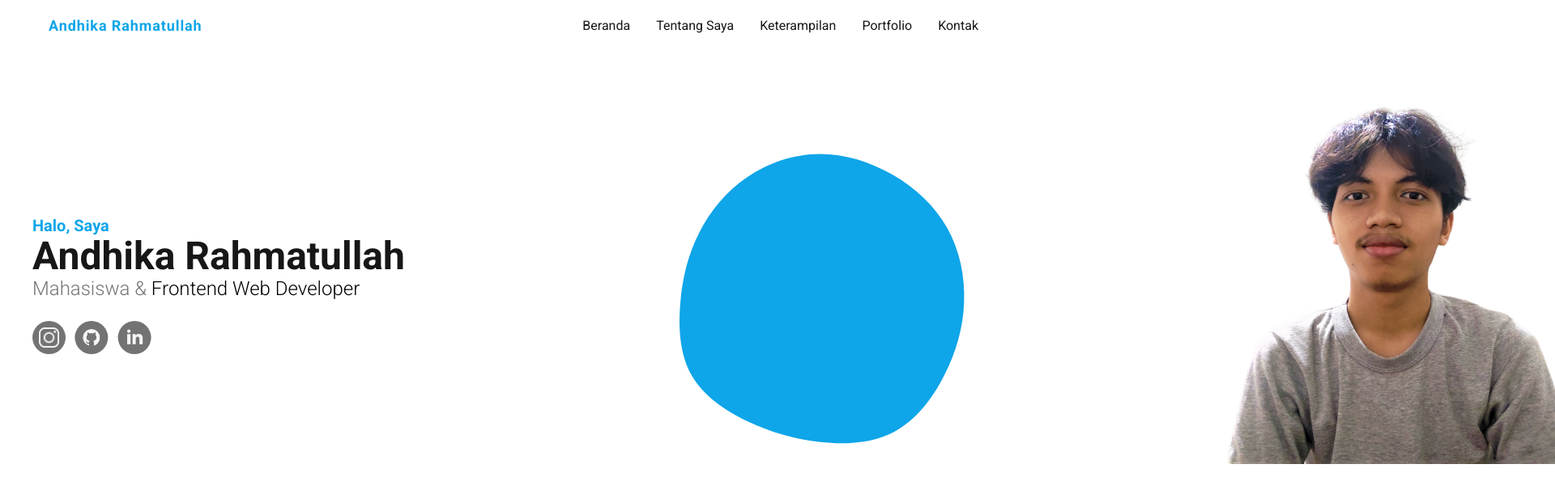
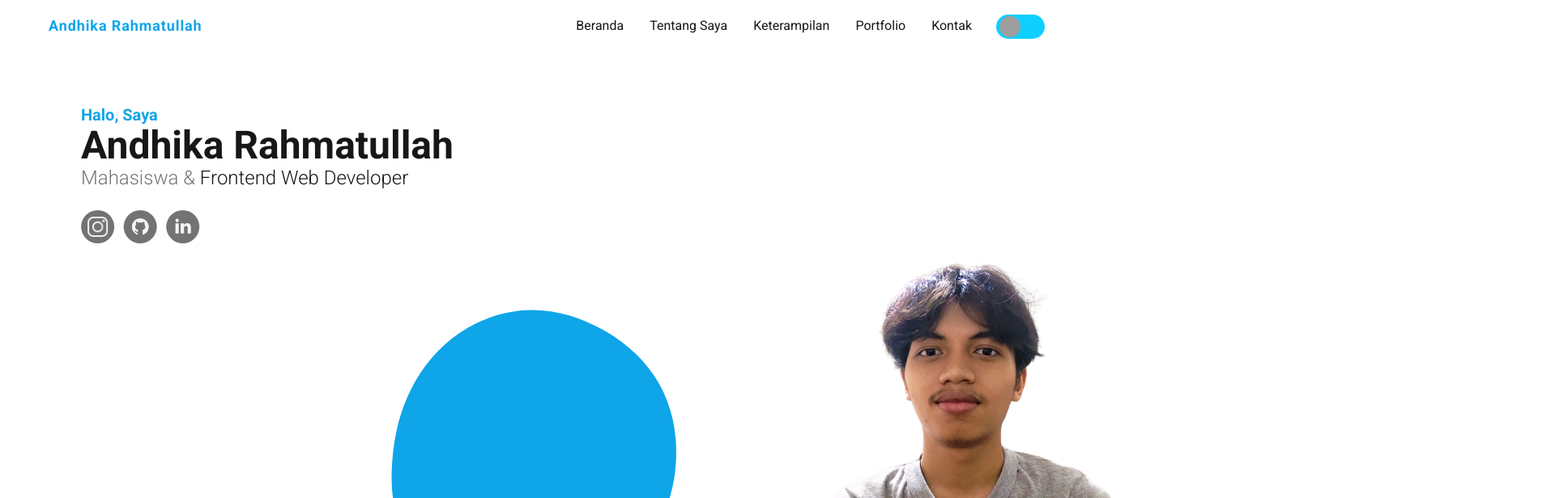
Before and after one commit to AndhikaRahmatullah/portfolio, a React (Create React App) app: page / in a window 1280 px wide. Shown: the top 616 px of the page at 81% size, 1920 px wide, since content can reach past the window. Built offline with nearby package versions, Linux system fonts and the light colour scheme; grey boxes are pictures that could not be loaded; what prettier-plugin-tailwindcss would draw is missing.

Commit message:
feature: add dark mode

```diff
--- a/src/components/About.jsx
+++ b/src/components/About.jsx
@@ -5,7 +5,7 @@ const About = ({ aboutItem }) => {
 	return (
 		<div
 			id="about"
-			className={aboutItem ? "bg-neutral-100 transition-all duration-500" : "bg-transparent transition-all duration-500"}>
+			className={aboutItem ? "bg-neutral-200 transition-all duration-500 dark:bg-neutral-800" : "bg-transparent transition-all duration-500 dark:bg-dark"}>
 			<div className="container py-20 lg:py-32">
 				{aboutItem && (
 					<motion.p
@@ -24,7 +24,7 @@ const About = ({ aboutItem }) => {
 							animate={{ opacity: 1, x: 0 }}
 							transition={{ duration: 1, delay: 0.5, type: "spring", stiffness: 20, damping: 5 }}
 							className="flex flex-col justify-center gap-3 lg:w-[600px]">
-							<p className="text-3xl font-semibold tracking-wide text-dark lg:text-4xl">
+							<p className="text-3xl font-semibold tracking-wide text-dark dark:text-white lg:text-4xl">
 								Mahasiswa <span className="block">Teknik Informatika</span>
 							</p>
 							<p className="text-base leading-snug text-neutral-500 lg:text-lg">Saya adalah Mahasiswa aktif Strata Satu (S1) disalah satu Perguruan Tinggi di Kota Bogor, tepatnya di Universitas Ibn Khaldun Bogor. Dengan penjurusan Teknik Informatika yang saya tempuh, akan sangat membantu dalam perkembangan diri dibidang Teknologi itu sendiri.</p>
@@ -38,7 +38,7 @@ const About = ({ aboutItem }) => {
 							animate={{ opacity: 1, x: 0 }}
 							transition={{ duration: 1, delay: 1, type: "spring", stiffness: 20, damping: 5 }}
 							className="flex flex-col justify-center gap-3 lg:w-[600px]">
-							<p className="text-3xl font-semibold tracking-wide text-dark lg:text-4xl">
+							<p className="text-3xl font-semibold tracking-wide text-dark dark:text-white lg:text-4xl">
 								Frontend <span className="block">Web Developer</span>
 							</p>
 							<p className="text-base leading-snug text-neutral-500 lg:text-lg">Memiliki kemampuan dalam Bahasa Pemrograman Javascript. Dengan library React atau Vue pada bagian Frontend yang saya gunakan untuk Website yang dikembangkan.</p>
--- a/src/components/BackToTop.jsx
+++ b/src/components/BackToTop.jsx
@@ -14,7 +14,7 @@ const BackToTop = ({ showIcon }) => {
 						<img
 							src="https://img.icons8.com/fluency/512/collapse-arrow.png"
 							alt="back top"
-							className="fixed right-4 bottom-4 w-[45px] rounded-full border-2 border-primary p-2 hover:animate-pulse md:w-[50px]"
+							className="fixed right-4 bottom-4 z-30 w-[45px] rounded-full border-2 border-primary p-2 hover:animate-pulse md:w-[50px]"
 						/>
 					</a>
 				</motion.div>
--- a/src/components/Contact.jsx
+++ b/src/components/Contact.jsx
@@ -2,6 +2,7 @@ import { motion } from "framer-motion";
 
 const Contact = ({ contactItem }) => {
 	return (
+		<div className="transition-all duration-500 dark:bg-dark">
 			<div
 				id="contact"
 				className="py-20 lg:py-32">
@@ -22,7 +23,7 @@ const Contact = ({ contactItem }) => {
 							animate={{ opacity: 1, x: 0 }}
 							transition={{ duration: 1, delay: 0.5, type: "spring", stiffness: 20, damping: 5 }}
 							className="mb-16 flex flex-col items-center justify-center gap-5 lg:mx-72">
-						<p className="text-center text-4xl font-bold tracking-wide text-dark lg:text-5xl">Hubungi Saya</p>
+							<p className="text-center text-4xl font-bold tracking-wide text-dark dark:text-white lg:text-5xl">Hubungi Saya</p>
 							<p className="text-center text-base leading-snug text-neutral-500 lg:text-lg">Untuk pertanyaan lebih lanjut, silahkan hubungi Saya.</p>
 						</motion.div>
 					)}
@@ -133,6 +134,7 @@ const Contact = ({ contactItem }) => {
 					</div>
 				</div>
 			</div>
+		</div>
 	);
 };
 
--- /dev/null
+++ b/src/components/DarkMode.jsx
@@ -0,0 +1,33 @@
+import { useState, useEffect } from "react";
+import "../darkMode.css";
+
+const DarkMode = () => {
+	const html = document.querySelector("html");
+
+	const handleChange = (e) => {
+		if (e.target.checked) {
+			html.classList.add("dark");
+		} else {
+			html.classList.remove("dark");
+		}
+	};
+
+	return (
+		<div
+			className=""
+			id="head">
+			<div className="absolute right-[10px] top-[20px]">
+				<label className="switch">
+					<input
+						type="checkbox"
+						id="checkboxRef"
+						onChange={handleChange}
+					/>
+					<span className="slider round"></span>
+				</label>
+			</div>
+		</div>
+	);
+};
+
+export default DarkMode;
--- a/src/components/Footer.jsx
+++ b/src/components/Footer.jsx
@@ -1,7 +1,7 @@
 const Footer = ({ footerItem, contactItem }) => {
 	return (
 		<div
-			className={footerItem && contactItem ? "bg-dark pt-10 pb-2 transition-all duration-500 lg:pt-20" : "bg-transparent pt-10 pb-2 transition-all duration-500 lg:pt-20"}
+			className={footerItem && contactItem ? "bg-dark pt-10 pb-2 transition-all duration-500 dark:bg-neutral-800 lg:pt-20" : "bg-transparent pt-10 pb-2 transition-all duration-500 dark:bg-dark lg:pt-20"}
 			id="footer">
 			<div className="container mb-5 flex flex-col items-center justify-between gap-10 md:mb-10 lg:mb-20 lg:flex-row ">
 				{/* name */}
--- a/src/components/Hero.jsx
+++ b/src/components/Hero.jsx
@@ -87,9 +87,9 @@ const Hero = () => {
 
 	return (
 		<div
-			className="container flex flex-wrap items-center justify-center gap-5 pt-20 lg:justify-between lg:pt-32 lg:pb-16"
+			className="flex flex-wrap items-center justify-center gap-5 pt-20 transition-all duration-500 dark:bg-dark lg:justify-between lg:pt-32 lg:pb-16"
 			id="home">
-			<div className="flex flex-col items-center justify-center gap-6 md:items-start">
+			<div className="container flex flex-col items-center justify-center gap-6 px-[100px] md:items-start">
 				<motion.div
 					variants={variantsHero}
 					initial="hidden"
@@ -103,14 +103,14 @@ const Hero = () => {
 
 					<motion.p
 						variants={variantsHeroChild}
-						className="mb-3 text-center text-4xl font-bold text-dark md:mb-0 md:text-start lg:text-5xl">
+						className="mb-3 text-center text-4xl font-bold text-dark dark:text-white md:mb-0 md:text-start lg:text-5xl">
 						Andhika Rahmatullah
 					</motion.p>
 
 					<motion.p
 						variants={variantsHeroChild}
-						className="text-center text-xl font-light md:text-start lg:text-2xl">
-						<span className="block  text-neutral-500 md:inline-block">Mahasiswa &</span> Frontend Web Developer
+						className="text-center text-xl font-light text-dark dark:text-white md:text-start lg:text-2xl">
+						<span className="block text-neutral-500 md:inline-block">Mahasiswa &</span> Frontend Web Developer
 					</motion.p>
 				</motion.div>
 
@@ -171,10 +171,10 @@ const Hero = () => {
 				variants={variantsHero3}
 				initial="hidden"
 				animate="show"
-				className="relative flex items-center justify-center">
+				className="container relative flex items-center justify-center">
 				<motion.span
 					variants={variantsHeroChild3}
-					className="absolute bottom-6 -z-10 md:bottom-0">
+					className="absolute bottom-6 md:bottom-0">
 					<svg
 						className="h-[250px] w-[250px] md:h-[350px] md:w-[350px] lg:h-[400px] lg:w-[400px] "
 						viewBox="0 0 200 200"
@@ -190,7 +190,7 @@ const Hero = () => {
 					variants={variantsHeroChild3}
 					src={require("../assets/foto.png")}
 					alt="2"
-					className="h-[305px] w-[295px] md:h-[400px] md:w-[390px] lg:h-[446px] lg:w-[430px]"
+					className="relative z-10 h-[305px] w-[295px] md:h-[400px] md:w-[390px] lg:h-[446px] lg:w-[430px]"
 				/>
 			</motion.div>
 		</div>
--- a/src/components/Navigation.jsx
+++ b/src/components/Navigation.jsx
@@ -1,10 +1,20 @@
+import DarkMode from "./DarkMode";
+
 const Navigation = ({ title }) => {
+	const hamburger = document.getElementById("hamburger");
+	const navMenu = document.getElementById("nav-menu");
+
 	const hamburgerActive = () => {
-		const hamburger = document.getElementById("hamburger");
-		const navMenu = document.getElementById("nav-menu");
+		navMenu.classList.toggle("hidden");
 		hamburger.classList.toggle("hamburger-active");
-		navMenu.classList.toggle("hidden");
 	};
+
+	window.addEventListener("click", function (e) {
+		if (e.target != navMenu && e.target != hamburger) {
+			hamburger.classList.remove("hamburger-active");
+			navMenu.classList.add("hidden");
+		}
+	});
 
 	return (
 		<div
@@ -34,65 +44,50 @@ const Navigation = ({ title }) => {
 					{/* navMenu */}
 					<nav
 						id="nav-menu"
-						className="absolute right-4 top-full hidden w-full max-w-[250px] rounded-lg bg-white py-5 shadow-lg lg:static lg:block lg:max-w-full lg:rounded-none lg:bg-transparent lg:shadow-none">
+						className="absolute right-4 top-full hidden w-full max-w-[250px] rounded-lg bg-white py-5 shadow-lg shadow-dark/50 dark:bg-dark dark:shadow-neutral-500/50 lg:static lg:block lg:max-w-full lg:rounded-none lg:bg-transparent lg:shadow-none dark:lg:bg-transparent">
 						<ul className="flex flex-col gap-2 lg:flex-row">
 							<li className="group">
 								<a
 									href="#home"
-									className="mx-5 py-2 text-sm text-dark group-hover:text-primary lg:mx-3 lg:text-base">
+									className="mx-5 py-2 text-sm text-dark group-hover:text-primary dark:text-white lg:mx-3 lg:text-base">
 									Beranda
 								</a>
 							</li>
 							<li className="group">
 								<a
 									href="#about"
-									className="mx-5 py-2 text-sm text-dark group-hover:text-primary lg:mx-3 lg:text-base">
+									className="mx-5 py-2 text-sm text-dark group-hover:text-primary dark:text-white lg:mx-3 lg:text-base">
 									Tentang Saya
 								</a>
 							</li>
 							<li className="group">
 								<a
 									href="#skills"
-									className="mx-5 py-2 text-sm text-dark group-hover:text-primary lg:mx-3 lg:text-base">
+									className="mx-5 py-2 text-sm text-dark group-hover:text-primary dark:text-white lg:mx-3 lg:text-base">
 									Keterampilan
 								</a>
 							</li>
 							<li className="group">
 								<a
 									href="#portfolio"
-									className="mx-5 py-2 text-sm text-dark group-hover:text-primary lg:mx-3 lg:text-base">
+									className="mx-5 py-2 text-sm text-dark group-hover:text-primary dark:text-white lg:mx-3 lg:text-base">
 									Portfolio
 								</a>
 							</li>
 							<li className="group">
 								<a
 									href="#contact"
-									className="mx-5 py-2 text-base text-dark group-hover:text-primary lg:mx-3">
+									className="mx-5 py-2 text-base text-dark group-hover:text-primary dark:text-white lg:mx-3">
 									Kontak
 								</a>
+							</li>
+							<li className="group">
+								<DarkMode />
 							</li>
 						</ul>
 					</nav>
 				</div>
 			</div>
-			{/* <AnimatePresence>
-				{showIcon && (
-					<motion.div
-						initial={{ opacity: 0 }}
-						animate={{ opacity: 1 }}
-						exit={{ opacity: 0 }}
-						transition={{ duration: 1 }}
-						className="absolute">
-						<a href="#">
-							<img
-								src="https://img.icons8.com/fluency/512/collapse-arrow.png"
-								alt="back top"
-								className="fixed right-4 bottom-4 w-[50px]"
-							/>
-						</a>
-					</motion.div>
-				)}
-			</AnimatePresence> */}
 		</div>
 	);
 };
--- a/src/components/Skills.jsx
+++ b/src/components/Skills.jsx
@@ -2,6 +2,7 @@ import { motion } from "framer-motion";
 
 const Skills = ({ skillsItem }) => {
 	return (
+		<div className="transition-all duration-500 dark:bg-dark">
 			<div
 				id="skills"
 				className="container py-20 lg:py-32">
@@ -136,6 +137,7 @@ const Skills = ({ skillsItem }) => {
 					</div>
 				</div>
 			</div>
+		</div>
 	);
 };
 
--- /dev/null
+++ b/src/darkMode.css
@@ -0,0 +1,76 @@
+.switch {
+	display: inline-block;
+	width: 60px;
+	height: 30px;
+	right: -40px;
+	bottom: -28px;
+}
+@media screen and (min-width: 375px) {
+	.switch {
+		position: static;
+		right: 0px;
+		bottom: -25px;
+	}
+}
+@media screen and (min-width: 1024px) {
+	.switch {
+		position: absolute;
+		right: -40px;
+		bottom: -28px;
+	}
+}
+.switch input {
+	opacity: 0;
+	width: 0;
+	height: 0;
+}
+.slider {
+	position: absolute;
+	cursor: pointer;
+	top: 0;
+	left: 0;
+	right: 0;
+	bottom: 0;
+	background-color: #0fcfff;
+	-webkit-transition: 0.4s;
+	transition: 0.4s;
+}
+.slider:before {
+	position: absolute;
+	content: "";
+	height: 26px;
+	width: 26px;
+	left: 4px;
+	bottom: 2px;
+	background-color: transparent;
+	-webkit-transition: 0.4s;
+	transition: 0.4s;
+}
+input:checked + .slider {
+	background-color: #0891b2;
+}
+/* input + .slider {
+	box-shadow: 0 0 5px #000000;
+} */
+input:checked + .slider:before {
+	-webkit-transform: translateX(26px);
+	-ms-transform: translateX(26px);
+	transform: translateX(26px);
+}
+/* Rounded sliders */
+.slider.round {
+	border-radius: 34px;
+}
+.slider.round:before {
+	background-image: url("https://img.icons8.com/emoji/512/sun-emoji.png");
+	background-position: center;
+	background-size: 30px;
+	border-radius: 50%;
+}
+input:checked + .slider.round:before {
+	background-image: url("https://img.icons8.com/emoji/512/new-moon-emoji.png");
+	background-size: 30px;
+	background-position: center;
+	border-radius: 50%;
+	background-color: transparent;
+}
--- a/src/index.css
+++ b/src/index.css
@@ -13,11 +13,11 @@ body {
 }
 
 .navbar-fixed {
-	@apply fixed z-[9999] bg-white bg-opacity-80 shadow-lg shadow-neutral-500/10 backdrop-blur;
+	@apply fixed z-[9999] bg-white bg-opacity-80 shadow-lg shadow-neutral-500/10 backdrop-blur transition-all duration-500 dark:bg-dark dark:bg-opacity-50;
 }
 
 .hamburger-line {
-	@apply my-2 block h-[2px] w-[30px] bg-dark;
+	@apply my-2 block h-[2px] w-[30px] bg-dark transition-all duration-500 dark:bg-white;
 }
 
 .hamburger-active > span:nth-child(1) {
@@ -37,7 +37,7 @@ body {
 }
 
 .list-skills {
-	@apply text-3xl font-bold tracking-wide text-dark lg:text-4xl;
+	@apply text-3xl font-bold tracking-wide text-dark dark:text-white lg:text-4xl;
 }
 
 .list-skill-child {
--- a/tailwind.config.js
+++ b/tailwind.config.js
@@ -4,6 +4,7 @@ module.exports = {
 		"./index.html",
 		"./src/**/*.{js,ts,jsx,tsx}",
 	],
+	darkMode: "class",
 	theme: {
 		container: {
 			center: true,
```
Also changed, not shown: src/components/Project.jsx (+6 -6 lines). Lines whose indentation alone changed are shown as unchanged.
